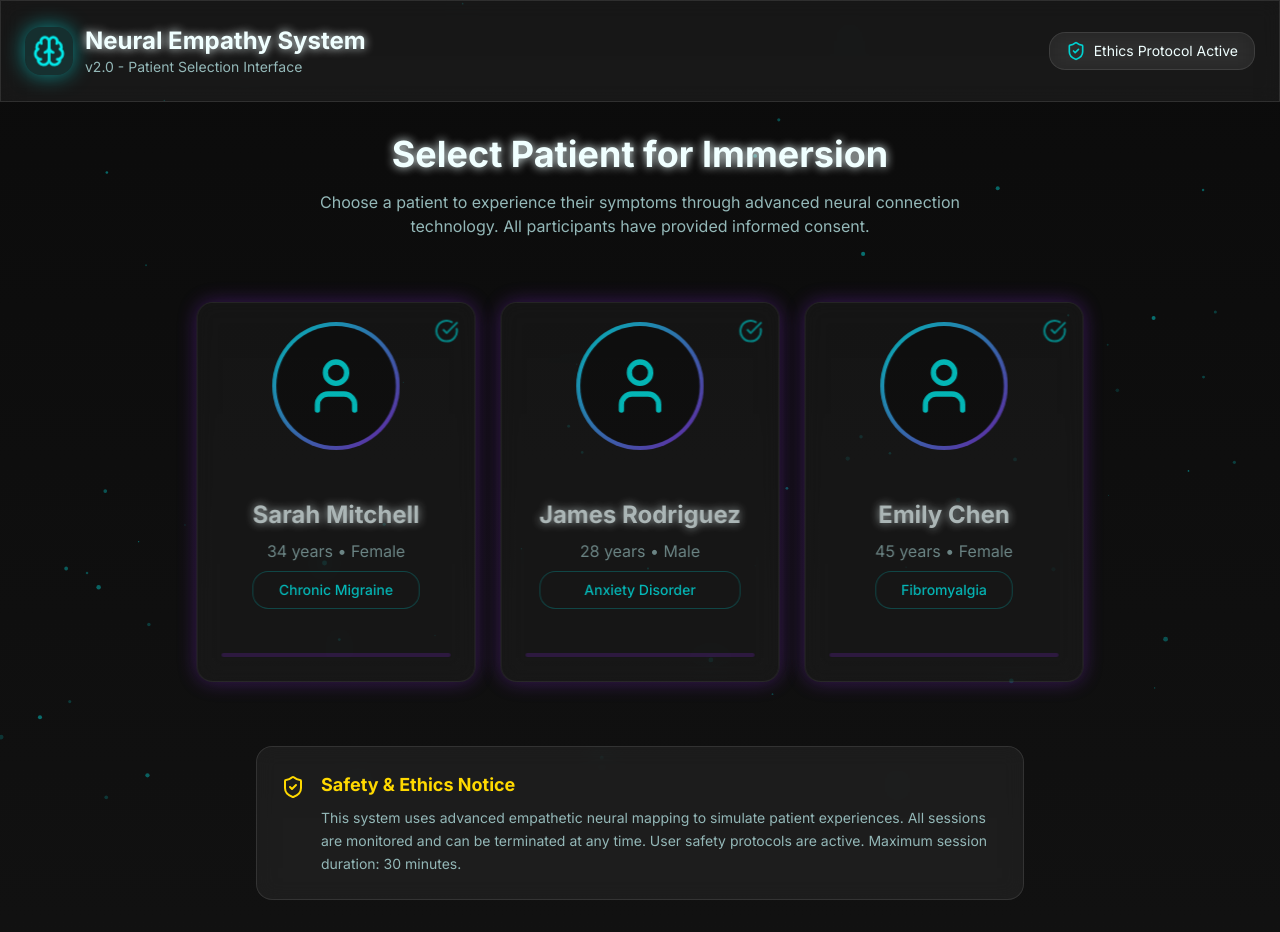
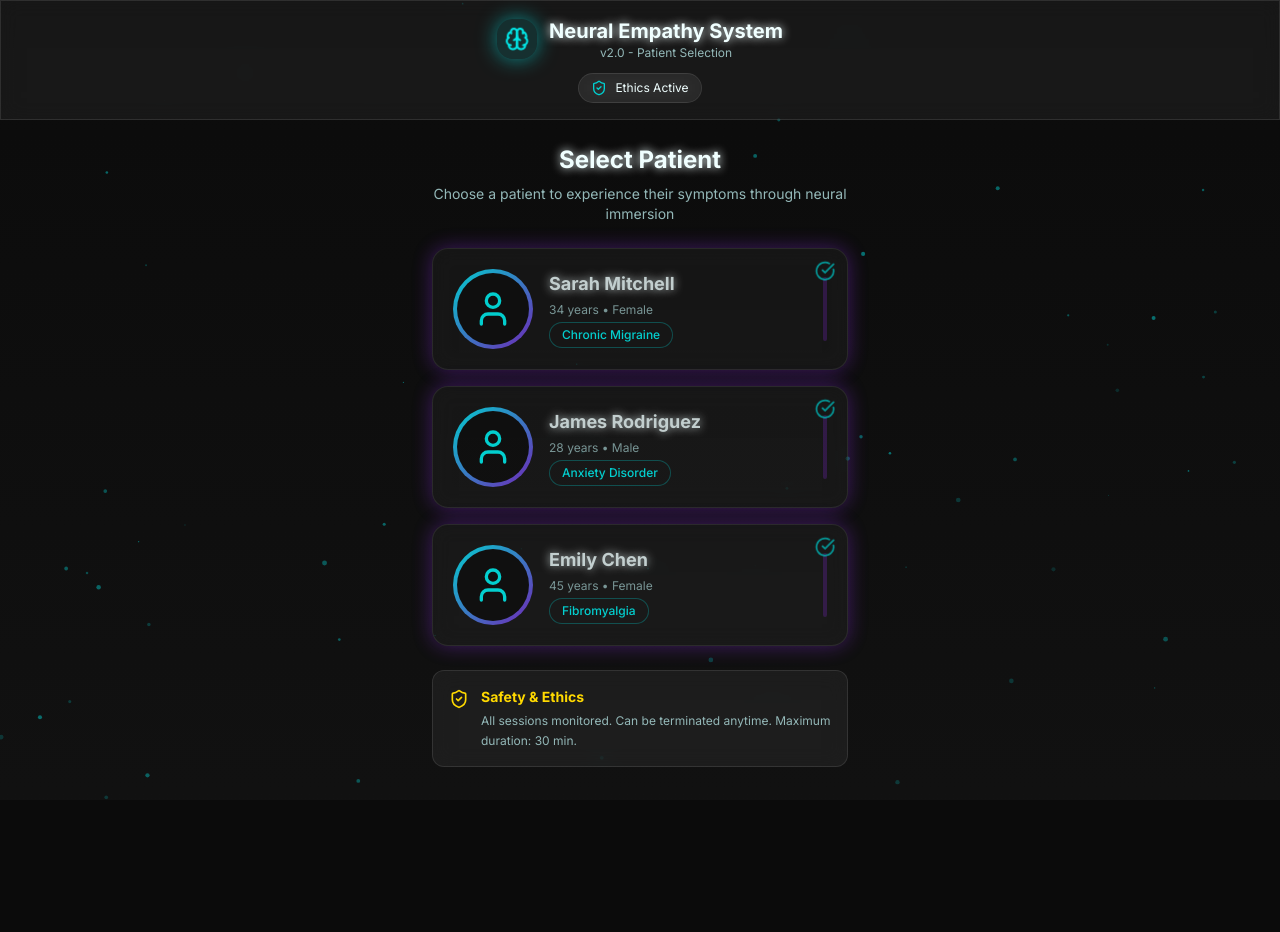
Before and after one commit to tarditonotarde/SynapHelmet, a React (Vite) app: page / in a window 1280 px wide. After the commit the page ends 800 px from the top, so only its background shows below. Built offline with nearby package versions, Linux system fonts and the light colour scheme; the HTML template or start-up script is replaced by a standard one.

Commit message:
Refactor patient selection

```diff
--- a/src/components/PatientCard.tsx
+++ b/src/components/PatientCard.tsx
@@ -19,48 +19,50 @@ export const PatientCard = ({ patient, isActive, onClick }: PatientCardProps) =>
     <div
       onClick={onClick}
       className={cn(
-        "relative group cursor-pointer transition-all duration-500 hover:scale-105",
-        "min-w-[280px] h-[380px] rounded-2xl p-6",
+        "relative group cursor-pointer transition-all duration-500",
+        "w-full rounded-2xl p-5",
         "glassmorphism flex flex-col items-center justify-between",
-        isActive ? "glow-primary scale-105" : "glow-secondary opacity-70 hover:opacity-100"
+        isActive ? "glow-primary scale-[1.02]" : "glow-secondary opacity-80 hover:opacity-100"
       )}
       style={{
-        transform: isActive ? "rotateY(0deg)" : "rotateY(-5deg)",
         transition: "all 0.5s cubic-bezier(0.4, 0, 0.2, 1)",
       }}
     >
       {/* Consent Badge */}
       {patient.consentGiven && (
-        <div className="absolute top-4 right-4 animate-pulse-glow">
-          <CheckCircle className="w-6 h-6 text-accent" />
+        <div className="absolute top-3 right-3 animate-pulse-glow">
+          <CheckCircle className="w-5 h-5 text-accent" />
         </div>
       )}
 
+      {/* Horizontal Layout for Mobile */}
+      <div className="flex items-center gap-4 w-full">
         {/* Patient Avatar */}
-      <div className="relative w-32 h-32 rounded-full bg-gradient-to-br from-primary to-secondary p-1 animate-float">
+        <div className="relative w-20 h-20 rounded-full bg-gradient-to-br from-primary to-secondary p-1 flex-shrink-0">
           <div className="w-full h-full rounded-full bg-card flex items-center justify-center">
-          <User className="w-16 h-16 text-primary" />
+            <User className="w-10 h-10 text-primary" />
           </div>
         </div>
 
         {/* Patient Info */}
-      <div className="text-center space-y-2 flex-1 flex flex-col justify-center">
-        <h3 className="text-2xl font-bold text-foreground text-glow">{patient.name}</h3>
-        <p className="text-muted-foreground">
+        <div className="flex-1 text-left space-y-1">
+          <h3 className="text-lg font-bold text-foreground text-glow">{patient.name}</h3>
+          <p className="text-xs text-muted-foreground">
             {patient.age} years • {patient.gender}
           </p>
-        <div className="mt-4 px-4 py-2 rounded-lg bg-muted/20 border border-primary/30">
-          <p className="text-sm text-primary font-medium">{patient.condition}</p>
+          <div className="inline-block px-3 py-1 rounded-lg bg-muted/20 border border-primary/30">
+            <p className="text-xs text-primary font-medium">{patient.condition}</p>
           </div>
         </div>
 
         {/* Selection Indicator */}
         <div
           className={cn(
-          "w-full h-1 rounded-full transition-all duration-300",
+            "w-1 h-16 rounded-full transition-all duration-300 flex-shrink-0",
             isActive ? "bg-primary glow-primary" : "bg-secondary/30"
           )}
         />
       </div>
+    </div>
   );
 };
--- a/src/pages/PatientSelection.tsx
+++ b/src/pages/PatientSelection.tsx
@@ -47,43 +47,42 @@ const PatientSelection = () => {
       <ParticleField density={60} color="#00FFFF" />
 
       {/* Header */}
-      <header className="relative z-10 p-6 border-b border-border/30 glassmorphism">
-        <div className="max-w-7xl mx-auto flex items-center justify-between">
+      <header className="relative z-10 p-4 border-b border-border/30 glassmorphism">
+        <div className="flex flex-col items-center gap-3">
           <div className="flex items-center gap-3">
             <div className="p-2 rounded-lg bg-primary/10 glow-primary">
-              <Brain className="w-8 h-8 text-primary animate-pulse-glow" />
+              <Brain className="w-6 h-6 text-primary animate-pulse-glow" />
             </div>
-            <div>
-              <h1 className="text-2xl font-bold text-foreground text-glow">
+            <div className="text-center">
+              <h1 className="text-xl font-bold text-foreground text-glow">
                 Neural Empathy System
               </h1>
-              <p className="text-sm text-muted-foreground">v2.0 - Patient Selection Interface</p>
+              <p className="text-xs text-muted-foreground">v2.0 - Patient Selection</p>
             </div>
           </div>
 
-          <div className="flex items-center gap-2 glassmorphism px-4 py-2 rounded-lg">
-            <ShieldCheck className="w-5 h-5 text-accent" />
-            <span className="text-sm text-foreground">Ethics Protocol Active</span>
+          <div className="flex items-center gap-2 glassmorphism px-3 py-1.5 rounded-lg">
+            <ShieldCheck className="w-4 h-4 text-accent" />
+            <span className="text-xs text-foreground">Ethics Active</span>
           </div>
         </div>
       </header>
 
       {/* Main Content */}
-      <main className="relative z-10 max-w-7xl mx-auto p-8">
-        <div className="space-y-8">
+      <main className="relative z-10 h-[calc(100vh-120px)] overflow-y-auto">
+        <div className="max-w-md mx-auto px-4 py-6 space-y-6">
           {/* Title Section */}
-          <div className="text-center space-y-4 animate-fade-in">
-            <h2 className="text-4xl font-bold text-foreground text-glow">
-              Select Patient for Immersion
+          <div className="text-center space-y-2 animate-fade-in">
+            <h2 className="text-2xl font-bold text-foreground text-glow">
+              Select Patient
             </h2>
-            <p className="text-muted-foreground max-w-2xl mx-auto">
-              Choose a patient to experience their symptoms through advanced neural connection
-              technology. All participants have provided informed consent.
+            <p className="text-sm text-muted-foreground">
+              Choose a patient to experience their symptoms through neural immersion
             </p>
           </div>
 
-          {/* Patient Cards */}
-          <div className="flex gap-6 justify-center items-center py-8 overflow-x-auto">
+          {/* Patient Cards - Vertical Scroll */}
+          <div className="space-y-4">
             {mockPatients.map((patient, index) => (
               <div
                 key={patient.id}
@@ -101,27 +100,25 @@ const PatientSelection = () => {
 
           {/* Action Button */}
           {selectedPatient && (
-            <div className="flex justify-center animate-fade-in">
+            <div className="sticky bottom-0 pt-4 pb-2 bg-gradient-to-t from-background via-background to-transparent animate-fade-in">
               <Button
                 onClick={handleBeginImmersion}
-                className="px-8 py-6 text-lg font-bold rounded-xl bg-primary hover:bg-primary/90 text-primary-foreground glow-primary transition-all duration-300 hover:scale-105"
+                className="w-full py-6 text-lg font-bold rounded-xl bg-primary hover:bg-primary/90 text-primary-foreground glow-primary transition-all duration-300"
               >
-                <Brain className="w-6 h-6 mr-2" />
+                <Brain className="w-5 h-5 mr-2" />
                 Begin Neural Immersion
               </Button>
             </div>
           )}
 
           {/* Safety Notice */}
-          <div className="mt-12 glassmorphism rounded-2xl p-6 border border-warning/30 max-w-3xl mx-auto">
-            <div className="flex items-start gap-4">
-              <ShieldCheck className="w-6 h-6 text-warning flex-shrink-0 mt-1" />
-              <div className="space-y-2">
-                <h3 className="text-lg font-bold text-warning">Safety & Ethics Notice</h3>
-                <p className="text-sm text-muted-foreground leading-relaxed">
-                  This system uses advanced empathetic neural mapping to simulate patient
-                  experiences. All sessions are monitored and can be terminated at any time.
-                  User safety protocols are active. Maximum session duration: 30 minutes.
+          <div className="glassmorphism rounded-xl p-4 border border-warning/30 mb-6">
+            <div className="flex items-start gap-3">
+              <ShieldCheck className="w-5 h-5 text-warning flex-shrink-0 mt-0.5" />
+              <div className="space-y-1">
+                <h3 className="text-sm font-bold text-warning">Safety & Ethics</h3>
+                <p className="text-xs text-muted-foreground leading-relaxed">
+                  All sessions monitored. Can be terminated anytime. Maximum duration: 30 min.
                 </p>
               </div>
             </div>
```
Lines whose indentation alone changed are shown as unchanged.
